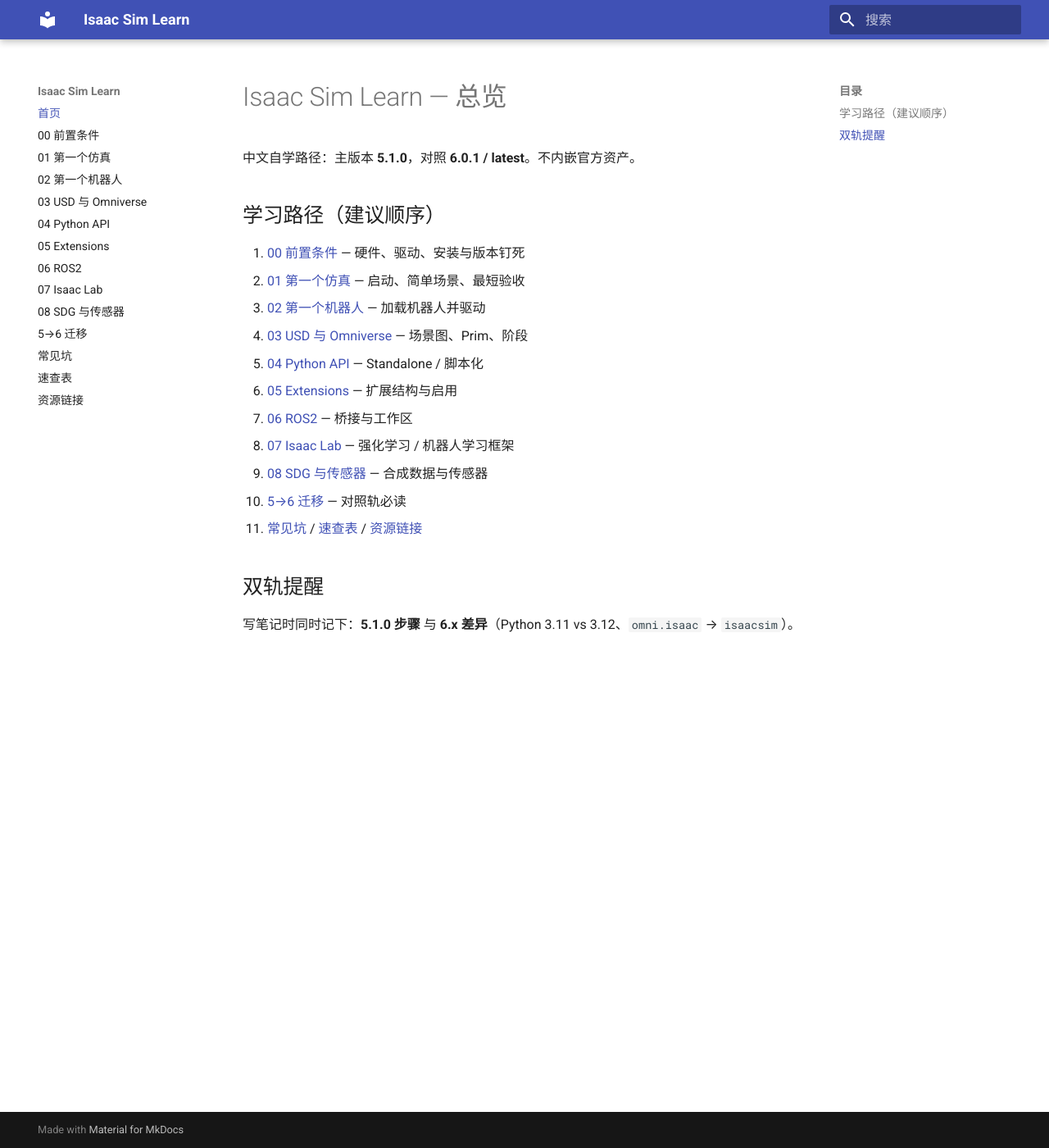
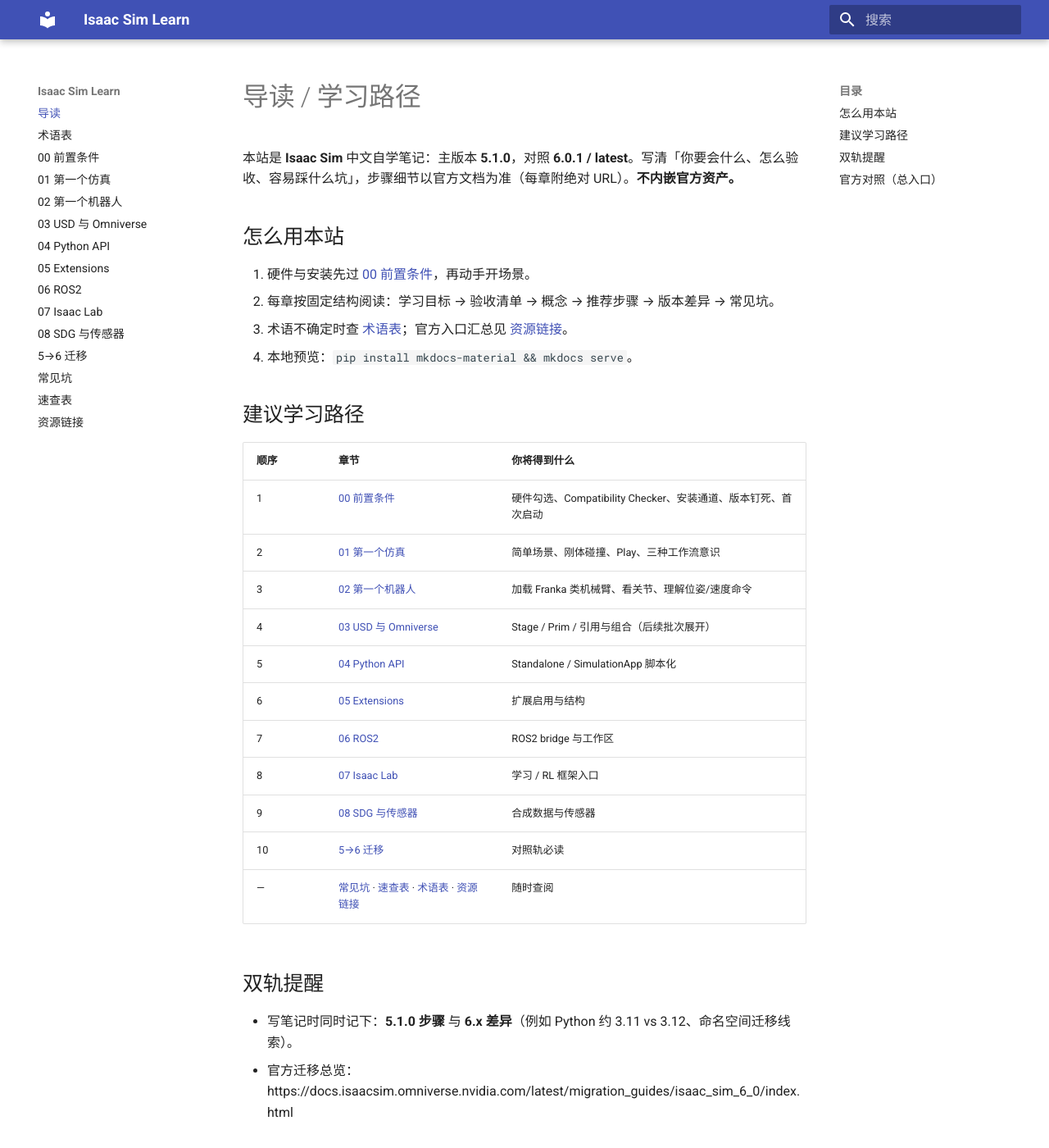
Before and after one commit to W-ChengX/isaac-sim-learn, an MkDocs documentation site: the page built from docs/index.md, in a window 1280 px wide and 1400 px high. Shown: the whole window at 82% size. Built offline with MkDocs 1.6.1 and Material for MkDocs 9.7.7, drawn with Linux system fonts in a browser that asks for light colours; some of the changed text lies outside the part shown.

Commit message:
docs: expand README, index, glossary, nav, and official links

```diff
--- a/docs/index.md
+++ b/docs/index.md
@@ -1,21 +1,36 @@
-# Isaac Sim Learn — 总览
+# 导读 / 学习路径
 
-中文自学路径：主版本 **5.1.0**，对照 **6.0.1 / latest**。不内嵌官方资产。
+本站是 **Isaac Sim** 中文自学笔记：主版本 **5.1.0**，对照 **6.0.1 / latest**。写清「你要会什么、怎么验收、容易踩什么坑」，步骤细节以官方文档为准（每章附绝对 URL）。**不内嵌官方资产。**
 
-## 学习路径（建议顺序）
+## 怎么用本站
 
-1. [00 前置条件](00_prereqs/index.md) — 硬件、驱动、安装与版本钉死
-2. [01 第一个仿真](01_first_sim/index.md) — 启动、简单场景、最短验收
-3. [02 第一个机器人](02_first_robot/index.md) — 加载机器人并驱动
-4. [03 USD 与 Omniverse](03_usd_omniverse/index.md) — 场景图、Prim、阶段
-5. [04 Python API](04_python_api/index.md) — Standalone / 脚本化
-6. [05 Extensions](05_extensions/index.md) — 扩展结构与启用
-7. [06 ROS2](06_ros2/index.md) — 桥接与工作区
-8. [07 Isaac Lab](07_isaac_lab/index.md) — 强化学习 / 机器人学习框架
-9. [08 SDG 与传感器](08_sdg_sensors/index.md) — 合成数据与传感器
-10. [5→6 迁移](migration_5_to_6/index.md) — 对照轨必读
-11. [常见坑](pitfalls/index.md) / [速查表](cheatsheets/index.md) / [资源链接](links.md)
+1. 硬件与安装先过 [00 前置条件](00_prereqs/index.md)，再动手开场景。
+2. 每章按固定结构阅读：学习目标 → 验收清单 → 概念 → 推荐步骤 → 版本差异 → 常见坑。
+3. 术语不确定时查 [术语表](glossary.md)；官方入口汇总见 [资源链接](links.md)。
+4. 本地预览：`pip install mkdocs-material && mkdocs serve`。
+
+## 建议学习路径
+
+| 顺序 | 章节 | 你将得到什么 |
+|------|------|----------------|
+| 1 | [00 前置条件](00_prereqs/index.md) | 硬件勾选、Compatibility Checker、安装通道、版本钉死、首次启动 |
+| 2 | [01 第一个仿真](01_first_sim/index.md) | 简单场景、刚体碰撞、Play、三种工作流意识 |
+| 3 | [02 第一个机器人](02_first_robot/index.md) | 加载 Franka 类机械臂、看关节、理解位姿/速度命令 |
+| 4 | [03 USD 与 Omniverse](03_usd_omniverse/index.md) | Stage / Prim / 引用与组合（后续批次展开） |
+| 5 | [04 Python API](04_python_api/index.md) | Standalone / SimulationApp 脚本化 |
+| 6 | [05 Extensions](05_extensions/index.md) | 扩展启用与结构 |
+| 7 | [06 ROS2](06_ros2/index.md) | ROS2 bridge 与工作区 |
+| 8 | [07 Isaac Lab](07_isaac_lab/index.md) | 学习 / RL 框架入口 |
+| 9 | [08 SDG 与传感器](08_sdg_sensors/index.md) | 合成数据与传感器 |
+| 10 | [5→6 迁移](migration_5_to_6/index.md) | 对照轨必读 |
+| — | [常见坑](pitfalls/index.md) · [速查表](cheatsheets/index.md) · [术语表](glossary.md) · [资源链接](links.md) | 随时查阅 |
 
 ## 双轨提醒
 
-写笔记时同时记下：**5.1.0 步骤** 与 **6.x 差异**（Python 3.11 vs 3.12、`omni.isaac` → `isaacsim`）。
+- 写笔记时同时记下：**5.1.0 步骤** 与 **6.x 差异**（例如 Python 约 3.11 vs 3.12、命名空间迁移线索）。
+- 官方迁移总览：https://docs.isaacsim.omniverse.nvidia.com/latest/migration_guides/isaac_sim_6_0/index.html
+
+## 官方对照（总入口）
+
+- **5.1.0**：https://docs.isaacsim.omniverse.nvidia.com/5.1.0/index.html
+- **latest**：https://docs.isaacsim.omniverse.nvidia.com/latest/
--- a/mkdocs.yml
+++ b/mkdocs.yml
@@ -1,5 +1,5 @@
 site_name: Isaac Sim Learn
-site_description: Isaac Sim 自学笔记（主路径 5.1.0，对照 6.0.1/latest）
+site_description: Isaac Sim 中文自学笔记（主路径 5.1.0，对照 6.0.1/latest）
 docs_dir: docs
 
 theme:
@@ -11,7 +11,8 @@ theme:
     - content.code.copy
 
 nav:
-  - 首页: index.md
+  - 导读: index.md
+  - 术语表: glossary.md
   - 00 前置条件: 00_prereqs/index.md
   - 01 第一个仿真: 01_first_sim/index.md
   - 02 第一个机器人: 02_first_robot/index.md
```
Also changed, not shown: README.md (+31 -21 lines), docs/glossary.md (added, +38 -0 lines), docs/links.md (+10 -3 lines).
